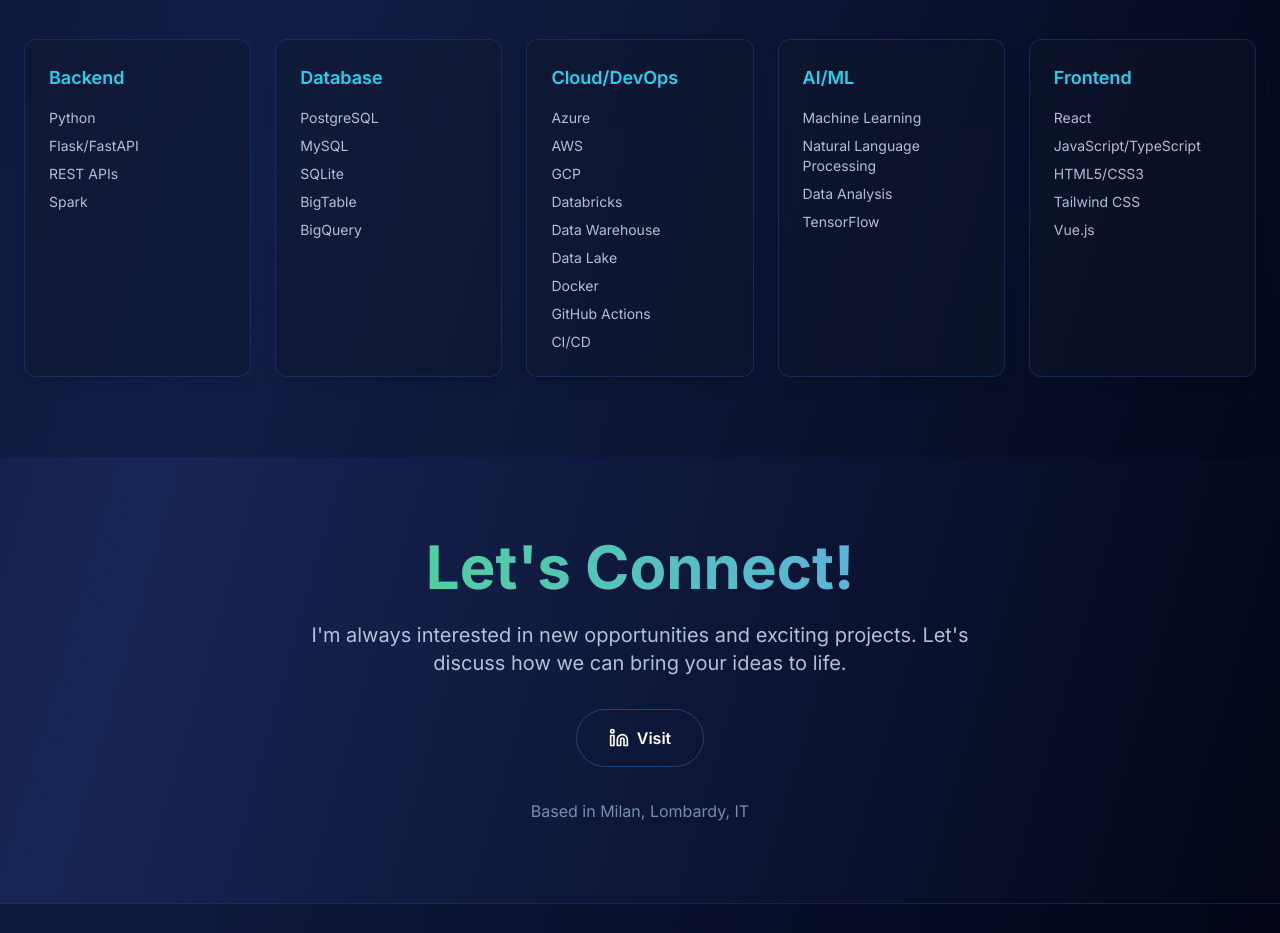
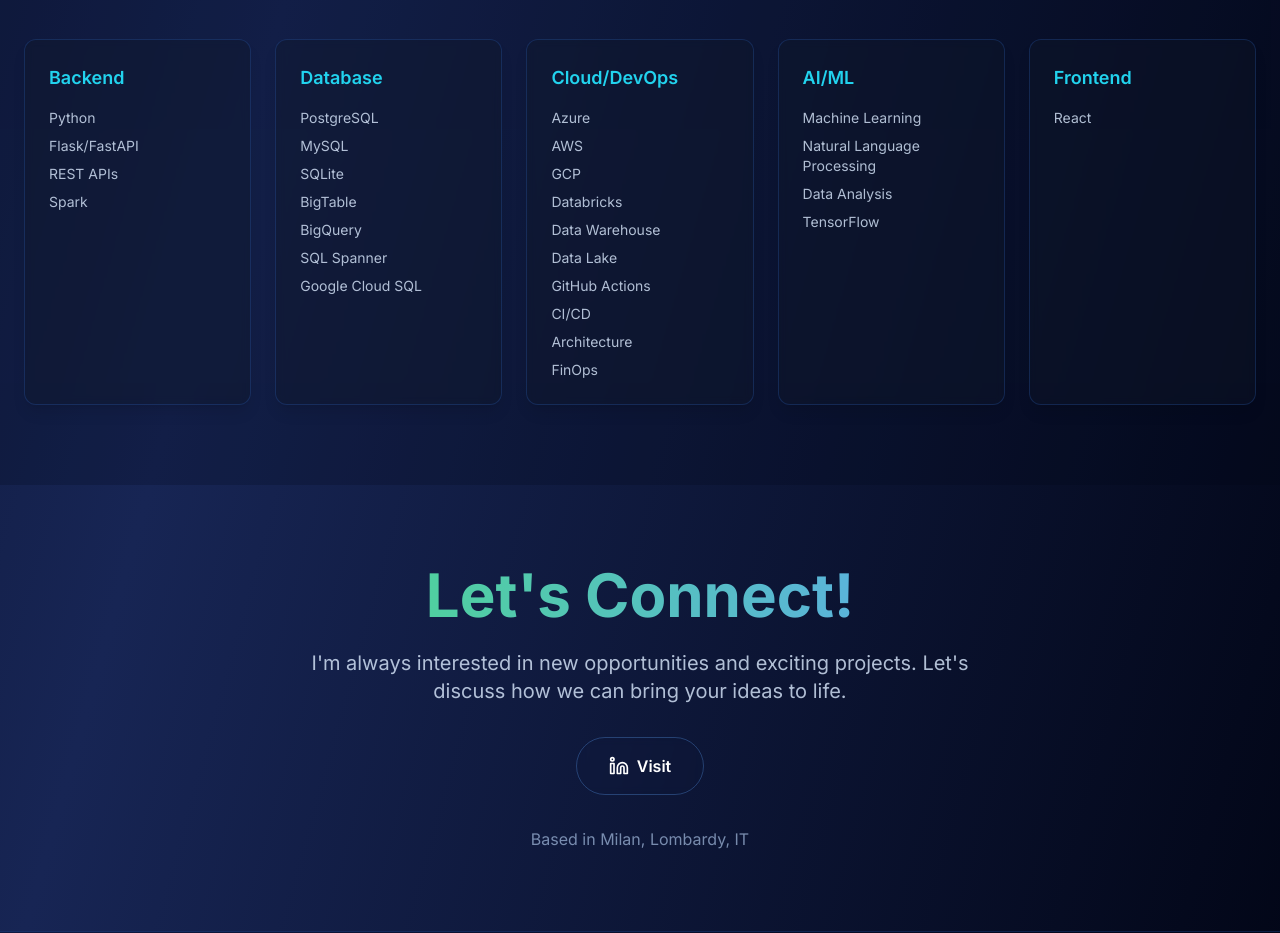
Before and after one commit to RicZit/PortfolioHomePage, a React (Create React App) app: page / in a window 1280 px wide. Shown: the part 3580-4513 px from the top of the page. Built offline with nearby package versions, Linux system fonts and the light colour scheme.

Commit message:
removed email contact

```diff
--- a/src/App.jsx
+++ b/src/App.jsx
@@ -350,10 +350,10 @@
 
   const skills = [
     { category: 'Backend', items: ['Python', 'Flask/FastAPI', 'REST APIs', 'Spark'] },
-    { category: 'Database', items: ['PostgreSQL', 'MySQL', 'SQLite', 'BigTable', 'BigQuery'] },
-    { category: 'Cloud/DevOps', items: ['Azure', 'AWS', 'GCP', 'Databricks', 'Data Warehouse', 'Data Lake', 'Docker', 'GitHub Actions', 'CI/CD'] },
+    { category: 'Database', items: ['PostgreSQL', 'MySQL', 'SQLite', 'BigTable', 'BigQuery', 'SQL Spanner', 'Google Cloud SQL'] },
+    { category: 'Cloud/DevOps', items: ['Azure', 'AWS', 'GCP', 'Databricks', 'Data Warehouse', 'Data Lake', 'GitHub Actions', 'CI/CD', 'Architecture', 'FinOps'] },
     { category: 'AI/ML', items: ['Machine Learning', 'Natural Language Processing', 'Data Analysis', 'TensorFlow'] },
-    { category: 'Frontend', items: ['React', 'JavaScript/TypeScript', 'HTML5/CSS3', 'Tailwind CSS', 'Vue.js'] }
+    { category: 'Frontend', items: ['React'] }
   ];
 
   const scrollToSection = (sectionId) => {
```
